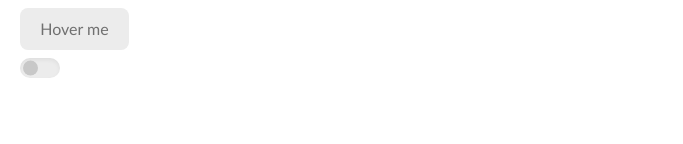
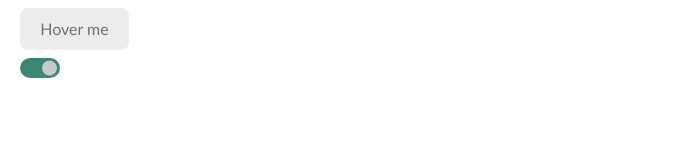
Before and after one commit to Christopher-md/atom.ui, a React (Vite) app: page / in a window 1280 px wide. Shown: the part 156-300 px from the top of the page, without its empty margins (0-683 px from the left). Built offline with nearby package versions, Linux system fonts and the light colour scheme.

Commit message:
[feature] Added disabled status for the Switch component

```diff
--- a/src/App.tsx
+++ b/src/App.tsx
@@ -15,7 +15,7 @@ const lorem = "Lorem ipsum dolor sit amet, consectetur adipisicing elit. Assumen
 
 function App() {
     const [count, setCount] = useState(0);
-    const [checked, setChecked] = useState(false);
+    const [checked, setChecked] = useState(true);
     const [input, setInput] = useState({
         phone: undefined,
         date: "29.07.2000",
--- a/src/components/UI/Switch/Switch.module.sass
+++ b/src/components/UI/Switch/Switch.module.sass
@@ -25,6 +25,17 @@
   cursor: pointer
   position: absolute
 
+  &:disabled
+    opacity: .2
+    cursor: not-allowed
+
+    &:before
+      content: ""
+      width: 100%
+      height: 100%
+      position: absolute
+      background-color: black
+
 .switch-dot
   top: 50%
   z-index: 1
--- a/src/components/UI/Switch/Switch.tsx
+++ b/src/components/UI/Switch/Switch.tsx
@@ -7,7 +7,7 @@ import styles from "./Switch.module.sass";
  * Created by chaikovskiy on 05.05.2023
  */
 const Switch: React.FC<Props> = (props) => {
-    const { checked, className, ...rest } = props;
+    const { checked, className, disabled, ...rest } = props;
 
     return (
         <div
@@ -22,6 +22,7 @@ const Switch: React.FC<Props> = (props) => {
                 name="switch"
                 type="checkbox"
                 checked={checked}
+                disabled={disabled}
                 className={styles["switch-checkbox"]}
                 {...rest}
             />
```
